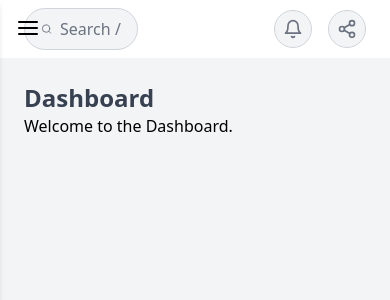
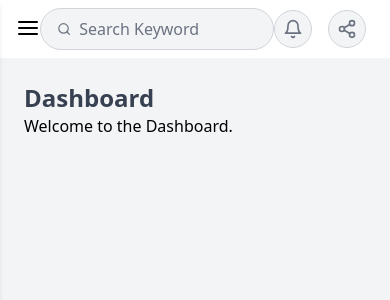
Before and after one commit to roxzdurai/Intel2, a React (Vite) app: page / in a window 390 px wide. Shown: the top 300 px of the page. Built offline with nearby package versions, Linux system fonts and the light colour scheme.

Commit message:
Update Navbar.tsx

```diff
--- a/src/components/Navbar.tsx
+++ b/src/components/Navbar.tsx
@@ -16,9 +16,12 @@ const Navbar: React.FC = () => {
   return (
     <header className="bg-white py-2 px-6 w-full flex justify-between items-center shadow-md">
       {/* Search Bar */}
-      <form onSubmit={handleSubmit} className="flex items-center bg-gray-100 rounded-full px-4 py-2 w-1/3 border border-gray-300">
+      <form
+        onSubmit={handleSubmit}
+        className="flex items-center bg-gray-100 rounded-full px-4 py-2 w-full md:w-1/3 ml-4 md:ml-0 border border-gray-300"
+      >
         {/* Search Icon */}
-        <FiSearch className="text-gray-500 mr-2 w-4 h-4" />  {/* Add Search Icon */}
+        <FiSearch className="text-gray-500 mr-2 w-4 h-4" /> {/* Add Search Icon */}
         <input
           type="text"
           value={searchQuery}
@@ -26,7 +29,7 @@ const Navbar: React.FC = () => {
           placeholder="Search Keyword"
           className="bg-transparent w-full focus:outline-none text-gray-700 placeholder-gray-500"
         />
-        <span className="text-gray-500">/</span> {/* Slash (/) for search */}
+        <span className="text-gray-500"></span>
       </form>
 
       {/* Right Icons */}
```
